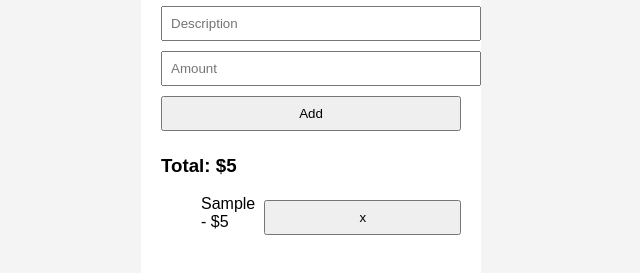
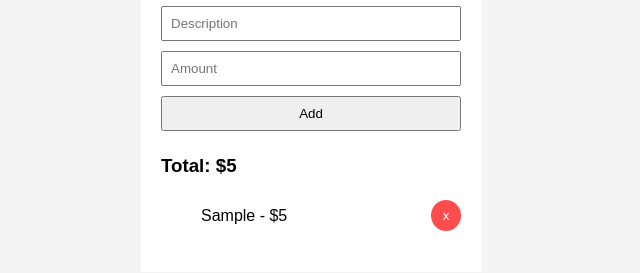
Before and after one commit to AbdallahBenj/simple-expense-tracker, a plain HTML site: page index.html in a window 1280 px wide. Both pictures are taken after typing "Sample", "5" into the empty fields and a click on the button "Add". Shown: the part 149-422 px from the top of the page, without its empty margins (329-969 px from the left). Drawn offline with Linux system fonts and the light colour scheme.

Commit message:
update css style and js logic

```diff
--- a/script.js
+++ b/script.js
@@ -14,11 +14,38 @@ function render() {
   expenses.forEach((exp, index) => {
     sum += exp.amount;
 
+    // const li = document.createElement("li");
+    // li.innerHTML = `
+    //   ${exp.desc} - $${exp.amount}
+    //   <button class='remove-btn' onclick="deleteExpense(${index})">x</button>
+    // `;
+
+    // test start
+
     const li = document.createElement("li");
-    li.innerHTML = `
-      ${exp.desc} - $${exp.amount}
-      <button onclick="deleteExpense(${index})">x</button>
-    `;
+
+    // text content
+    const text = document.createElement("span");
+    text.textContent = `${exp.desc} - $${exp.amount}`;
+
+    // remove button
+    const button = document.createElement("button");
+    button.textContent = "x";
+    button.classList.add("remove-btn");
+
+    // event
+    button.addEventListener("click", () => {
+      deleteExpense(index);
+    });
+
+    // append elements
+    li.appendChild(text);
+    li.appendChild(button);
+
+    list.appendChild(li);
+
+    //test end
+
     list.appendChild(li);
   });
 
--- a/style.css
+++ b/style.css
@@ -10,14 +10,41 @@ body {
   padding: 20px;
 }
 
-input, button {
+input {
+  width: calc(100% - 20px);
+  margin: 5px 0;
+  padding: 8px;
+}
+
+button {
   width: 100%;
   margin: 5px 0;
   padding: 8px;
 }
 
+ul {
+  list-style-type: none;
+  padding: 0, 16px;
+}
+
 li {
+  width: 100%;
   display: flex;
   justify-content: space-between;
+  align-items: center;
   margin: 5px 0;
 }
+
+.remove-btn {
+  display: flex;
+  justify-content: center;
+  align-items: center;
+  margin-left: 10px;
+  width: 30px;
+  height: auto;
+  border-radius: 50%;
+  background: #ff4d4d;
+  color: white;
+  border: none;
+  cursor: pointer;
+}
```
